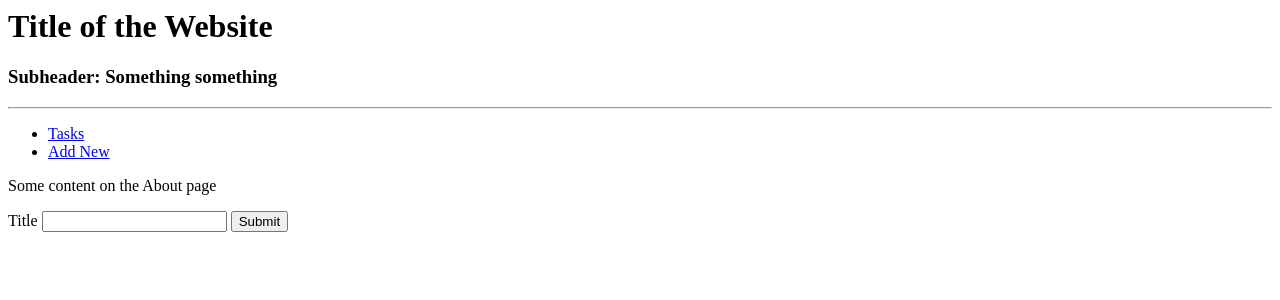
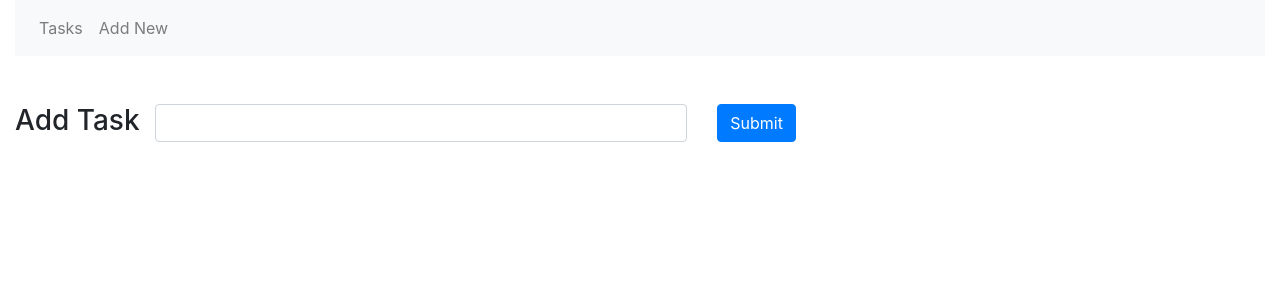
Before and after one commit to adam-writes-code/flask-python-starter-web-app, a Flask app: page /add in a window 1280 px wide. Shown: the top 300 px of the page. Run offline with Flask 3, Linux system fonts and the light colour scheme; some libraries are stand-ins or nearby versions.

Commit message:
Templates have been replaced. New design was introduced. New flash messages

```diff
--- a/routes.py
+++ b/routes.py
@@ -1,5 +1,5 @@
 from app import app, db
-from flask import render_template, redirect, url_for
+from flask import render_template, redirect, url_for, flash, get_flashed_messages
 from models import Task
 from datetime import datetime
 
@@ -18,6 +18,7 @@ def add():
         t = Task(title=form.title.data, date=datetime.utcnow())
         db.session.add(t)
         db.session.commit()
+        flash('Task added successfully')
         print('Submitted title', form.title.data)
         return redirect(url_for('index'))
     return render_template('add.html', form=form)
--- a/templates/add.html
+++ b/templates/add.html
@@ -1,15 +1,18 @@
 {% extends "base.html" %}
 
 {% block main %}
-<p>Some content on the About page</p>
-<form action="{{ url_for('add') }}" method="post">
-    {{ form.csrf_token() }}
-    {{ form.title.label }}
-    {{ form.title }}
-    {{ form.submit }}
-</form>
-
-{% if title %}
-    <h1>{{ title }}</h1>
-{% endif %}
-{% endblock%}
+<div class="container-fluid">
+  <form action="{{ url_for('add') }}" method="post">
+    {{ form.csrf_token }}
+    <div class="row">
+      <h3>Add Task</h3>
+      <div class="col">
+        {{ form.title(class="form-control") }}
+      </div>
+      <div class="col">
+        {{ form.submit(class="btn btn-primary") }}
+      </div>
+    </div>
+  </form>
+</div>
+{% endblock %}
--- a/templates/base.html
+++ b/templates/base.html
@@ -1,10 +1,35 @@
-<h1>Title of the Website</h1>
-<h3>Subheader: Something something</h3>
-<hr>
-<ul>
-    <li><a href="{{ url_for('index') }}">Tasks</a></li>
-    <li><a href="{{ url_for('add') }}">Add New</a></li>
-</ul>
+<!doctype html>
+<html lang="en">
+  <head>
+    <!-- Required meta tags -->
+    <meta charset="utf-8">
+    <meta name="viewport" content="width=device-width, initial-scale=1, shrink-to-fit=no">
 
-{% block main%}
-{% endblock main %}
+    <!-- Bootstrap CSS -->
+    <link rel="stylesheet" href="https://stackpath.bootstrapcdn.com/bootstrap/4.5.0/css/bootstrap.min.css" integrity="sha384-9aIt2nRpC12Uk9gS9baDl411NQApFmC26EwAOH8WgZl5MYYxFfc+NcPb1dKGj7Sk" crossorigin="anonymous">
+
+    <title>Tasks</title>
+  </head>
+  <body>
+    <div class="container-fluid">
+      <nav class="navbar navbar-expand-lg navbar-light bg-light">
+        <ul class="navbar-nav">
+          <li class="nav-item"><a href="{{ url_for('index') }}" class="nav-link">Tasks</a></li>
+          <li class="nav-item"><a href="{{ url_for('add') }}" class="nav-link">Add New</a></li>
+        </ul>
+      </nav>
+      <br>
+      {% with messages = get_flashed_messages() %}
+        {% if messages %}
+          {% for message in messages %}
+          <div class="alert alert-primary">
+            {{ message }}
+          </div>
+          {% endfor %}
+        {% endif %}
+      {% endwith %}
+      <br>
+      {% block main %}{% endblock %}
+    </div>
+  </body>
+</html>
```
Also changed, not shown: templates/index.html (+11 -7 lines).
